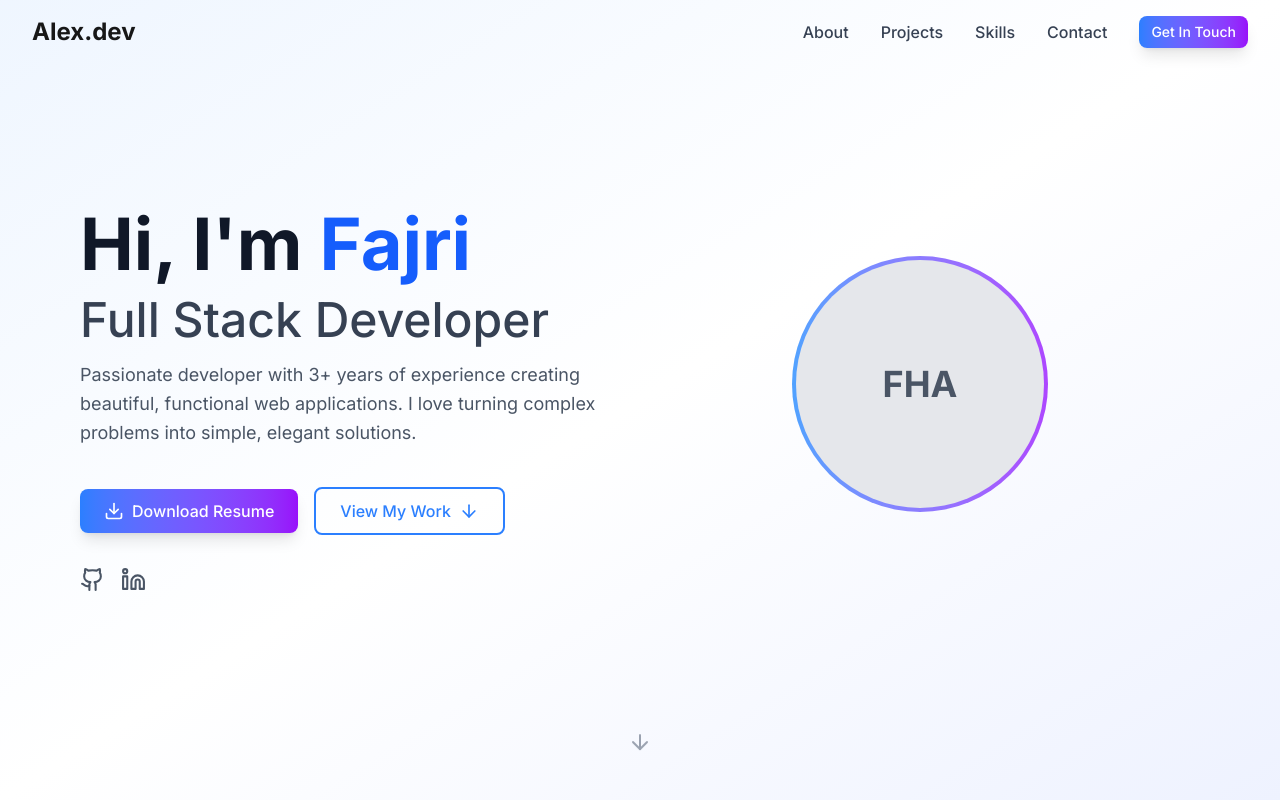
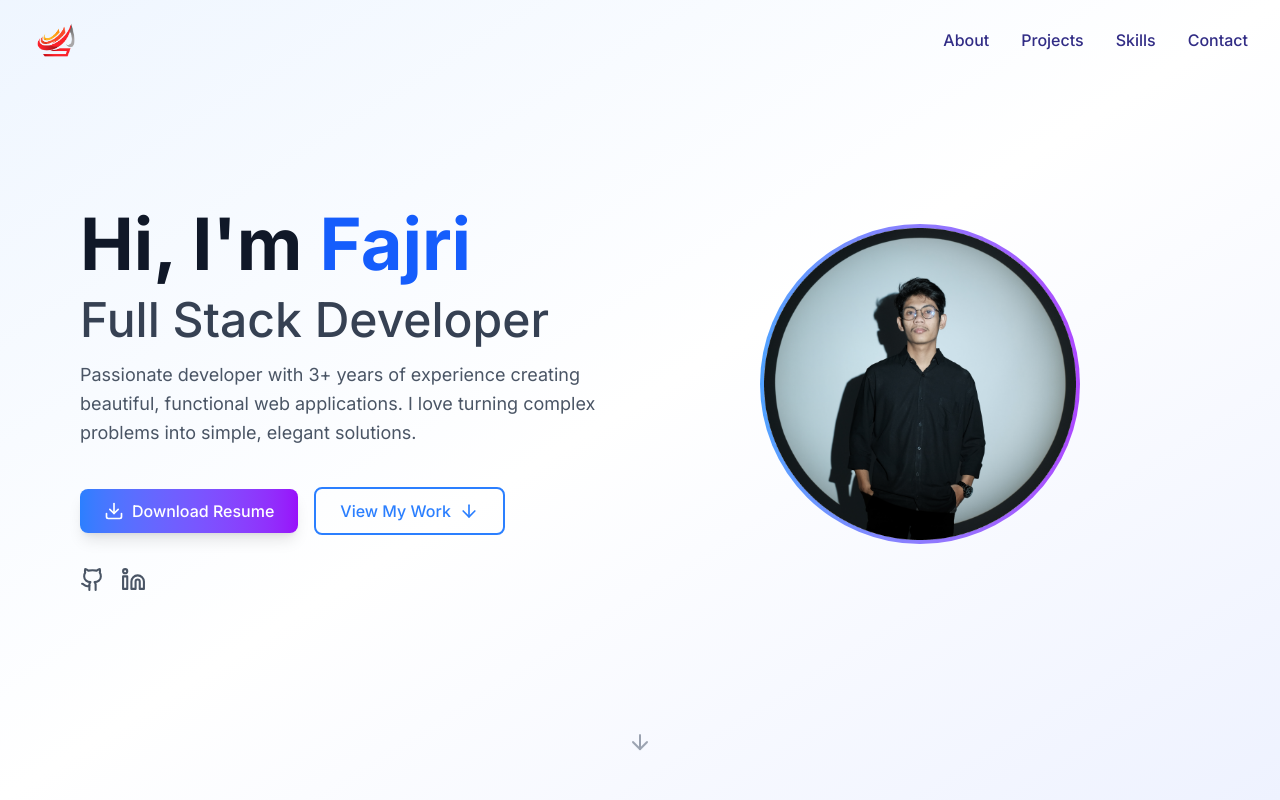
Before and after one commit to Fajrihakimianas/my-profile, a Next.js app: page / in a window 1280 px wide. Shown: the top 800 px of the page. Built offline with nearby package versions, Linux system fonts and the light colour scheme.

Commit message:
Update portfolio details, modify Hero component, and enhance layout styles

```diff
--- a/app/components/layout/Header.jsx
+++ b/app/components/layout/Header.jsx
@@ -24,7 +24,7 @@ export default function Header() {
 
   return (
     <header
-      className={`fixed top-0 w-full z-50 transition-all duration-300 ${
+      className={`fixed top-0 w-full z-50 transition-all duration-500 ${
         isScrolled ? "bg-white/90 backdrop-blur-lg shadow-lg" : "bg-transparent"
       }`}
     >
@@ -32,8 +32,15 @@ export default function Header() {
         <div className="flex justify-between items-center py-4">
           {/* Logo */}
           <div className="flex-shrink-0">
-            <a href="#" className="text-2xl font-bold gradient-text">
-              Alex.dev
+            <a
+              href="/"
+              className="text-2xl font-bold text-blue-600 gradient-text"
+            >
+              <img
+                src="/seman-logo.png"
+                alt="Logo"
+                className="size-12 object-fit"
+              />
             </a>
           </div>
 
@@ -43,15 +50,12 @@ export default function Header() {
               <a
                 key={item.href}
                 href={item.href}
-                className="text-gray-700 hover:text-blue-600 font-medium transition-colors duration-200"
+                className="text-indigo-900 hover:text-blue-600 font-medium transition-colors duration-200"
                 onClick={() => setIsOpen(false)}
               >
                 {item.label}
               </a>
             ))}
-            <Button variant="primary" size="sm">
-              <a href="#contact">Get In Touch</a>
-            </Button>
           </div>
 
           {/* Mobile menu button */}
--- a/app/components/sections/Hero.jsx
+++ b/app/components/sections/Hero.jsx
@@ -9,7 +9,7 @@ export default function Hero() {
   return (
     <section className="min-h-screen flex items-center bg-gradient-to-br from-blue-50 via-white to-indigo-50">
       <div className="w-full px-4 sm:px-6 lg:px-20">
-        <div className="text-start grid md:grid-cols-2 animate-fade-in">
+        <div className="grid md:grid-cols-2 animate-fade-in">
           {/* Main Content */}
           <div>
             <h1 className="text-5xl md:text-7xl font-bold text-gray-900 mb-4">
@@ -72,12 +72,9 @@ export default function Hero() {
 
           {/* Avatar */}
           <div className="mb-8 place-content-center">
-            <div className="size-64 mx-auto rounded-full bg-gradient-to-r from-blue-400 to-purple-500 p-1 animate-float">
-              <div className="w-full h-full rounded-full bg-gray-200 flex items-center justify-center text-4xl font-bold text-gray-600">
-                {name
-                  .split(" ")
-                  .map((n) => n[0])
-                  .join("")}
+            <div className="size-80 mx-auto rounded-full bg-gradient-to-r from-blue-400 to-purple-500 p-1 animate-float">
+              <div className="relative w-full h-full rounded-full bg-gray-200 flex items-center justify-center text-4xl font-bold text-gray-600">
+                <img src="/foto.png" alt="Profile" className="object-cover" />
               </div>
             </div>
           </div>
--- a/app/data/portfolio.js
+++ b/app/data/portfolio.js
@@ -8,7 +8,7 @@ export const portfolioData = {
     phone: "+1 (555) 123-4567",
     social: {
       github: "https://github.com/alexjohnson",
-      linkedin: "https://linkedin.com/in/alexjohnson",
+      linkedin: "https://www.linkedin.com/in/fajrihakimianas/",
       twitter: "https://twitter.com/alexjohnson",
       dribbble: "https://dribbble.com/alexjohnson",
     },
--- a/app/layout.js
+++ b/app/layout.js
@@ -4,28 +4,27 @@ import "./globals.css";
 const inter = Inter({ subsets: ["latin"] });
 
 export const metadata = {
-  title: "Alex Johnson - Full Stack Developer & UI/UX Designer",
+  title: "Fajri Hakimi Anas - Full Stack Developer",
   description:
     "Passionate developer with 5+ years of experience creating beautiful, functional web applications. Portfolio showcasing modern web development projects.",
-  keywords:
-    "Full Stack Developer, UI/UX Designer, React, Next.js, Portfolio, Web Development",
-  authors: [{ name: "Alex Johnson" }],
-  creator: "Alex Johnson",
+  keywords: "Full Stack Developer, React, Next.js, Portfolio, Web Development",
+  authors: [{ name: "Fajri Hakimi Anas" }],
+  creator: "Fajri Hakimi Anas",
   openGraph: {
     type: "website",
     locale: "en_US",
-    url: "https://alexjohnson.dev",
-    title: "Alex Johnson - Full Stack Developer & UI/UX Designer",
+    url: "https://fajrihakimianas.dev",
+    title: "Fajri Hakimi Anas - Full Stack Developer",
     description:
       "Passionate developer creating beautiful, functional web applications",
-    siteName: "Alex Johnson Portfolio",
+    siteName: "Fajri Hakimi Anas Portfolio",
   },
   twitter: {
     card: "summary_large_image",
-    title: "Alex Johnson - Full Stack Developer & UI/UX Designer",
+    title: "Fajri Hakimi Anas - Full Stack Developer",
     description:
       "Passionate developer creating beautiful, functional web applications",
-    creator: "@alexjohnson",
+    creator: "@fajrihakimianas",
   },
 };
 
```
Also changed, not shown: public/Foto.png (added), public/seman-logo.png (added).
